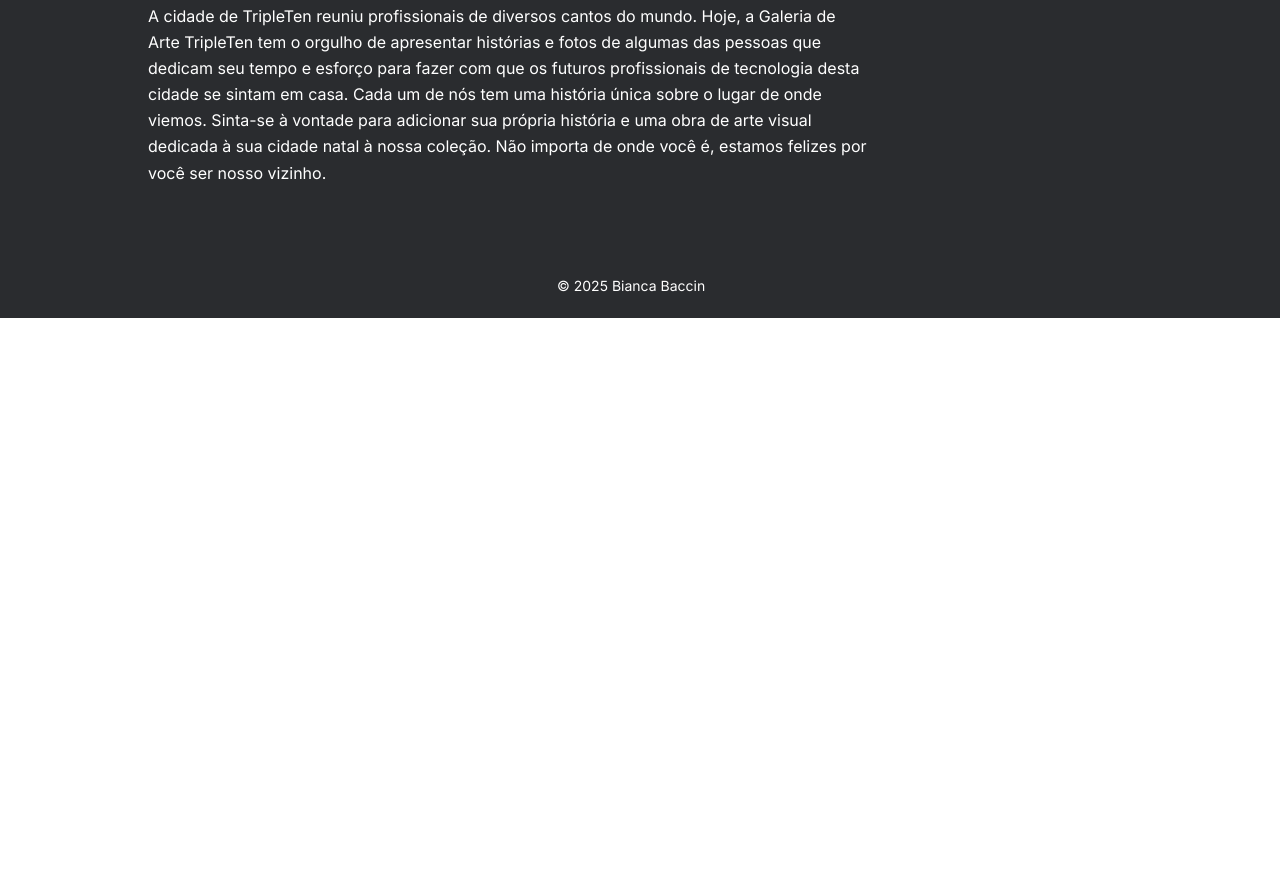
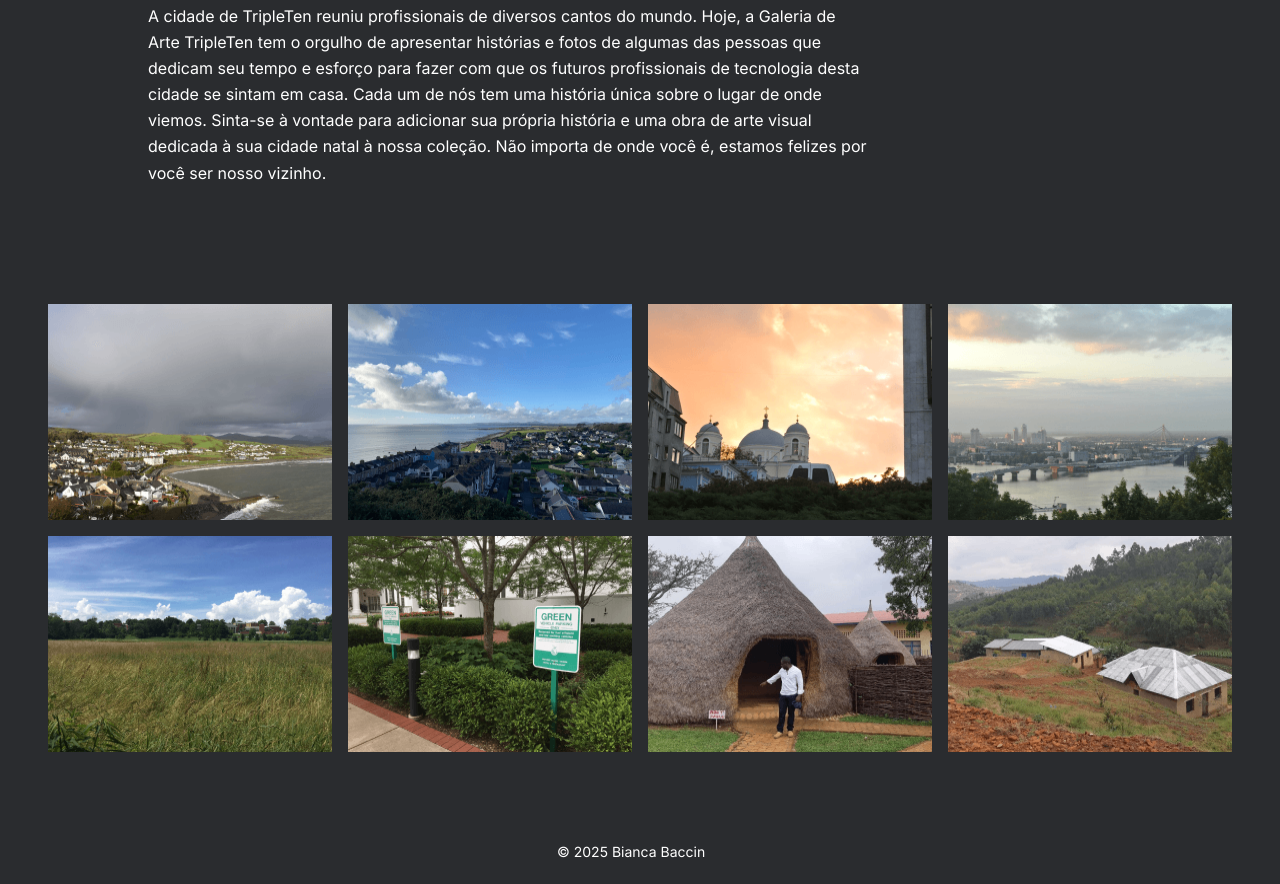
Before and after one commit to biancabaccin/web_project_homeland, a plain HTML site: page index.html in a window 1280 px wide. Shown: the part 1566-2450 px from the top of the page. Before the commit the page ends 1884 px from the top, so only its background shows below. Drawn offline with Linux system fonts and the light colour scheme.

Commit message:
Adiciona photo-grid

```diff
--- a/blocks/lead.css
+++ b/blocks/lead.css
@@ -1,5 +1,6 @@
 .lead {
   max-width: 984px;
+  width: 100%;
   display: flex;
   flex-direction: column;
   align-items: center;
--- a/blocks/photo-grid.css
+++ b/blocks/photo-grid.css
@@ -0,0 +1,50 @@
+.photo-grid {
+  max-width: 1184px;
+  display: grid;
+  grid-template-columns: repeat(4, 1fr);
+  grid-template-rows: repeat(2, 1fr);
+  gap: 16px;
+  margin-top: 118px;
+}
+
+.photo-grid__item {
+  max-width: 284px;
+  width: 100%;
+  margin: 0;
+}
+
+.photo-grid__image {
+  width: 100%;
+  height: 100%;
+}
+
+@media screen and (max-width: 768px) {
+  .photo-grid {
+    max-width: 720px;
+    width: 100%;
+    grid-template-columns: repeat(2, 1fr);
+    grid-template-rows: repeat(4, 1fr);
+    margin-top: 64px;
+  }
+
+  .photo-grid__item {
+    max-width: 352px;
+    width: 100%;
+  }
+}
+
+@media screen and (max-width: 320px) {
+  .photo-grid {
+    max-width: 288px;
+    width: 100%;
+    grid-template-columns: 1fr;
+    grid-template-rows: repeat(8, 1fr);
+    margin-top: 38px;
+    gap: 12px;
+  }
+
+  .photo-grid__item {
+    max-width: 288px;
+    width: 100%;
+  }
+}
--- a/index.html
+++ b/index.html
@@ -60,7 +60,63 @@
           </p>
         </section>
 
-        <section class="photo-grid"></section>
+        <section class="photo-grid">
+          <figure class="photo-grid__item">
+            <img
+              src="./images/photo-grid_image_1.png"
+              class="photo-grid__image"
+            />
+          </figure>
+
+          <figure class="photo-grid__item">
+            <img
+              src="./images/photo-grid_image_2.png"
+              class="photo-grid__image"
+            />
+          </figure>
+
+          <figure class="photo-grid__item">
+            <img
+              src="./images/photo-grid_image_3.png"
+              class="photo-grid__image"
+            />
+          </figure>
+
+          <figure class="photo-grid__item">
+            <img
+              src="./images/photo-grid_image_4.png"
+              class="photo-grid__image"
+            />
+          </figure>
+
+          <figure class="photo-grid__item">
+            <img
+              src="./images/photo-grid_image_5.png"
+              class="photo-grid__image"
+            />
+          </figure>
+
+          <figure class="photo-grid__item">
+            <img
+              src="./images/photo-grid_image_6.png"
+              class="photo-grid__image"
+            />
+          </figure>
+
+          <figure class="photo-grid__item">
+            <img
+              src="./images/photo-grid_image_7.png"
+              class="photo-grid__image"
+            />
+          </figure>
+
+          <figure class="photo-grid__item">
+            <img
+              src="./images/photo-grid_image_8.png"
+              class="photo-grid__image"
+            />
+          </figure>
+        </section>
 
         <section class="places"></section>
       </main>
```
Also changed, not shown: images/photo-grid_image_1.png (added), images/photo-grid_image_2.png (added), images/photo-grid_image_3.png (added), images/photo-grid_image_4.png (added), images/photo-grid_image_5.png (added), images/photo-grid_image_6.png (added), images/photo-grid_image_7.png (added), images/photo-grid_image_8.png (added).
